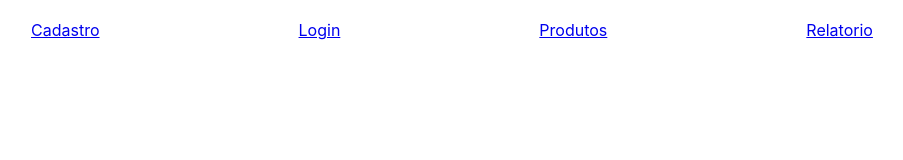
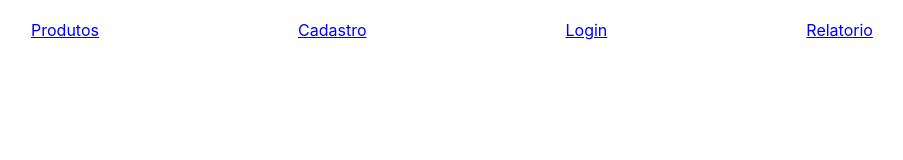
Before and after one commit to pietrozp13/trabweb, a React (Create React App) app: page / in a window 1280 px wide. Shown: the top 160 px of the page, without its empty margins (188-1091 px from the left). Built offline with nearby package versions, Linux system fonts and the light colour scheme.

Commit message:
mudar ordem dos links

```diff
--- a/src/App.js
+++ b/src/App.js
@@ -22,9 +22,9 @@ export default function App() {
   return (
     <Router>
       <Header>
+        <Link to="/Produtos">Produtos</Link>
         <Link to="/Cadastro">Cadastro</Link>
         <Link to="/Login">Login</Link>
-        <Link to="/Produtos">Produtos</Link>
         <Link to="/Relatorio">Relatorio</Link>
       </Header>
       <div>
```
